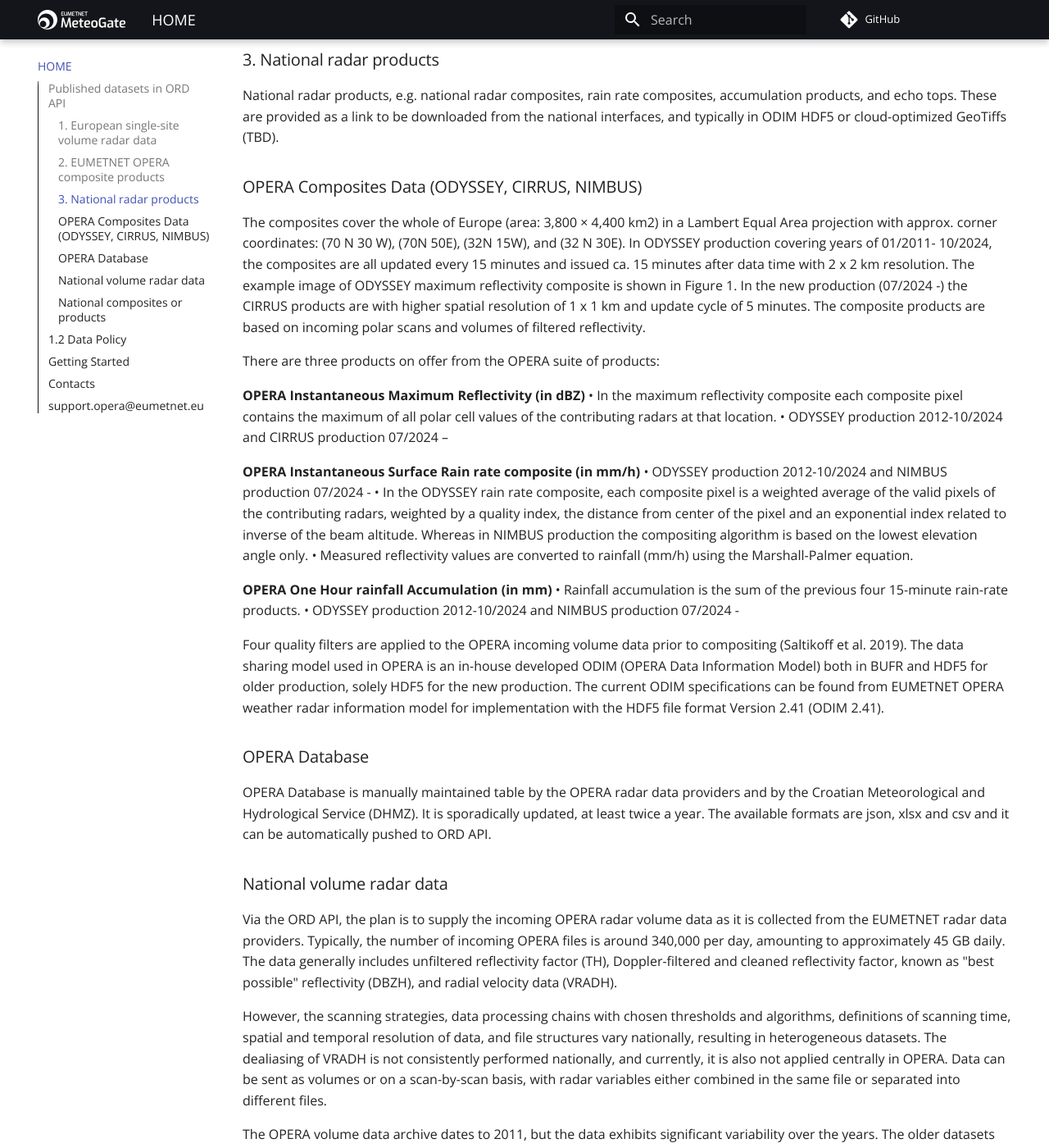
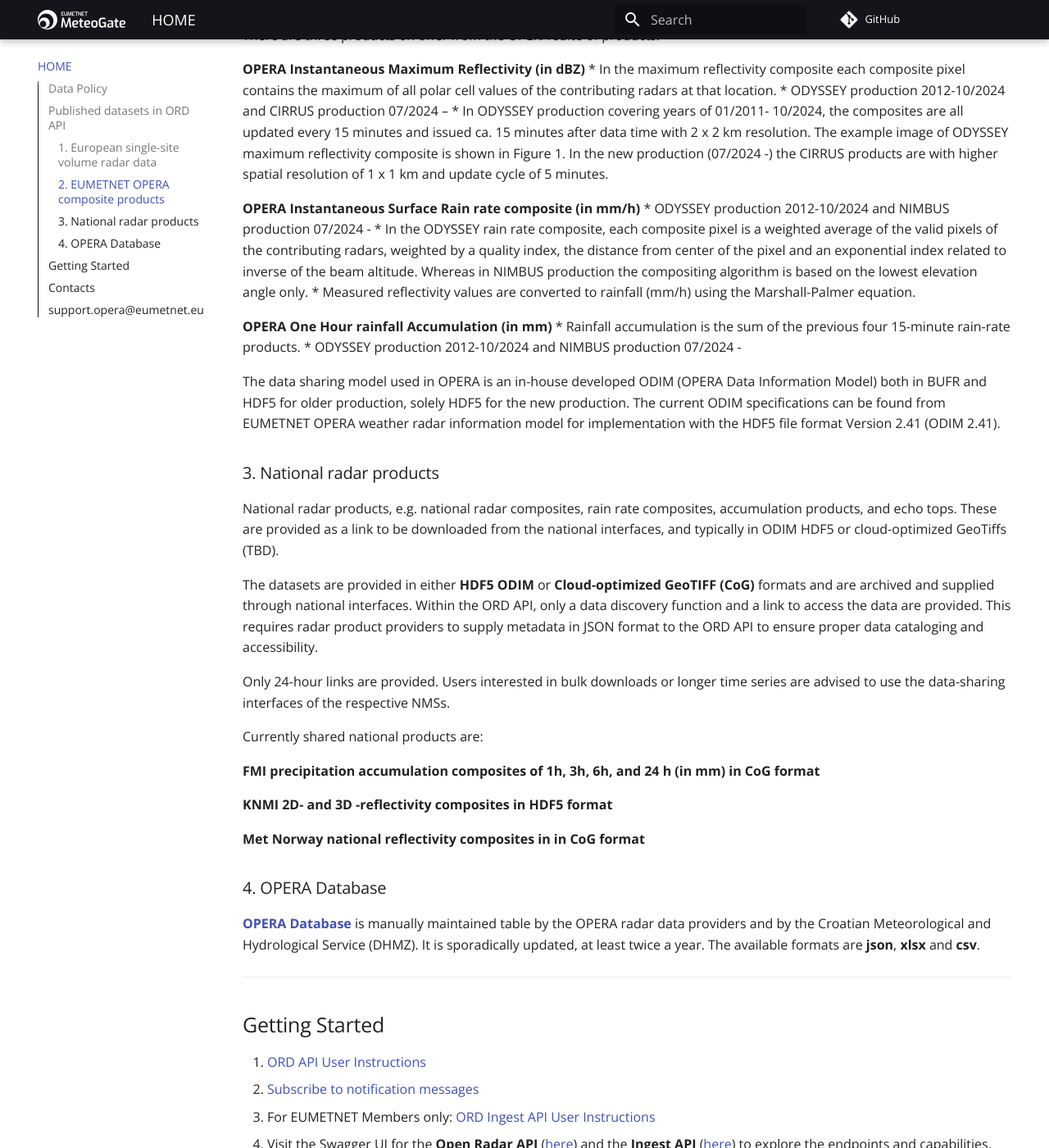
Before and after one commit to EUMETNET/openradardata-documentation, an MkDocs documentation site: the page built from docs/1-ORD-API-overview.md, in a window 1280 px wide and 1400 px high, scrolled down 2199 px. Shown: the whole window at 82% size. Built offline with MkDocs 1.6.1 and Material for MkDocs 9.7.7, drawn with Linux system fonts in a browser that asks for light colours; comment, search, counter and statistics services are not loaded; some of the changed text lies outside the part shown.

Commit message:
Update 1-ORD-API-overview.md

```diff
--- a/docs/1-ORD-API-overview.md
+++ b/docs/1-ORD-API-overview.md
@@ -1,6 +1,6 @@
 # 1. Overview
 
-The **Open Radar Data (ORD) API** is a service, which provides access to EUMETNET OPERA weather radar data and products and to links of a selection of national weather radar products.
+The **Open Radar Data (ORD) API** is a service, which provides access to EUMETNET OPERA weather radar data and products and to links of a selection of national weather radar products. The **ORD API** enables users to access radar data for visualization, analysis, and integration into other systems.
 
 **ORD API** was developed within the EU- and EUMETNET-funded [RODEO project](https://rodeo-project.eu/), which created a user interface and Application Programming Interfaces (APIs) for accessing meteorological datasets designated as High Value Datasets (HVDs) under the EU Implementing Regulation (EU) 2023/138 of the EU Open Data Directive (EU) 2019/1024. This project is also in line with WMO WIS 2.0 strategy.
 
@@ -8,13 +8,23 @@
 
 The ORD API can be reached via **MeteoGate** which is a ‘One-Stop Shop’ for meteorological and hydrological products and data (more information can be found in [MeteoGate](https://meteogate.eu/)).
 
-The **ORD API** enables users to access radar data for visualization, analysis, and integration into other systems. For EUMETNET Members, the **Ingest API** focuses on data ingestion, allowing EUMETNET Members to provide local stored data (ODIM, GeoTIFF) references.
+For EUMETNET Members, the **Ingest API** focuses on data ingestion, allowing EUMETNET Members to provide local stored data (ODIM, GeoTIFF) references.
 
 Currently, the ORD API store the latest 24-h radar data and products. The archive system will be implemented in later stage (TBD).
 
 The software [Open Radar Data API](https://radar.meteogate.eu/api/) and the related [Open Radar Data Ingest API](https://radar.meteogate.eu/ingest/) are located at [European Weather Cloud](https://europeanweather.cloud/).
 
 The EUMETNET OPERA datasets in 24-cache are available at the S3 Bucket [openradar-24h](https://s3.waw3-1.cloudferro.com/openradar-24h/). The **ORD API** is also available from [meteogate.eu](https://api.meteogate.eu/ord/edr).
+
+## Data Policy
+In EUMETNET OPERA, volume radar data remains the property of the radar data provider. Therefore, the provider has the authority to define the conditions under which the data can be distributed from OPERA or whether it is restricted for the exclusive use of EUMETNET Members. Before radar data is ingested into the **ORD API** in EWC and stored in S3 buckets, any data without the necessary authorization is excluded and are not supplied.
+
+Most OPERA Members have agreed to share their data, with most opting for the CC BY 4.0 license with some exceptions to the used license.
+
+The property rights of OPERA composite products are held by EUMETNET, which has decided to distribute these products under the CC BY 4.0 license.
+
+For the national products the national practices are applied and these should be stated in the metadata.
+
 
 ---
 
@@ -26,14 +36,18 @@
   * Doppler-filtered and cleaned reflectivity factor, known as the “best possible” reflectivity (DBZH)
   * radial velocity data (VRADH)
 
-Currently, EUMETNET OPERA does not exchange dual-polarisation data. These are planned for inclusion in the coming years within the OPERA data exchange, after which they will also be supplied through the ORD API.
+Currently, EUMETNET OPERA **does not exchange dual-polarisation data**. These are planned for inclusion in the coming years within the OPERA data exchange, after which they will also be supplied through the ORD API.
 
 The data are provided in **ODIM BUFR** format for older datasets and in **ODIM HDF5** format for more recent ones. Some encoders or links to encoders are planned (TBD), for example [xradar](https://github.com/openradar/xradar). **[ODIM](https://eumetnet.eu/wp-content/uploads/2021/07/ODIM_H5_v2.4.pdf)** data model versions 2.0 to 2.4 have been used, noting that these versions are not always backward compatible.
 
 It should be noted that scanning strategies, data-processing chains (including thresholds and algorithms), definitions of scan time, spatial and temporal resolution, and file structures vary between OPERA Members, resulting in heterogeneous datasets. Dealiasing of VRADH is not performed consistently at the national level, and is currently not applied centrally within OPERA. Data may be transmitted either as full volumes or on a scan-by-scan basis, with radar variables either combined in a single file or distributed across multiple files.
 
+Not all OPERA Members are part of the EU and therefore are not bound by the HVD regulation. As a result, not all OPERA Members share their data via the ORD API. In addition, some EU Member States have chosen not to use the ORD API and have instead developed their own interfaces, while others use both the ORD API and their national solutions.
+
 ### 2. EUMETNET OPERA composite products
 **OPERA composite products (provided by OPERA production called ODYSSEY, CIRRUS, and NIMBUS)** are available both as a 24-hour rolling cache and as a long-term archive dating back to 2012 (TBD). These products are provided by the EUMETNET OPERA programme in ODIM HDF5 and cloud-optimized GeoTIFF formats (TBD).  The composite products are based on incoming polar scans and volumes of filtered reflectivity. The composites cover the whole of Europe (area: 3,800 × 4,400 km2) in a Lambert Equal Area projection with approx. corner coordinates: (70 N 30 W), (70N 50E), (32N 15W), and (32 N 30E).
+
+Four quality filters are applied to the OPERA incoming volume data prior to compositing [(Saltikoff et al. 2019)](https://www.mdpi.com/478188). The national radar data providers can choose whether these filters are applied to their radar data.
 
 There are three products on offer from the OPERA suite of products:
 
@@ -51,73 +65,25 @@
  * Rainfall accumulation is the sum of the previous four 15-minute rain-rate products.
  * ODYSSEY production 2012-10/2024 and NIMBUS production 07/2024 -
 
-Four quality filters are applied to the OPERA incoming volume data prior to compositing (Saltikoff et al. 2019). The data sharing model used in OPERA is an in-house developed ODIM (OPERA Data Information Model) both in BUFR and HDF5 for older production, solely HDF5 for the new production. The current ODIM specifications can be found from EUMETNET OPERA weather radar information model for implementation with the HDF5 file format Version 2.41 (ODIM 2.41).
-
+ The data sharing model used in OPERA is an in-house developed ODIM (OPERA Data Information Model) both in BUFR and HDF5 for older production, solely HDF5 for the new production. The current ODIM specifications can be found from EUMETNET OPERA weather radar information model for implementation with the HDF5 file format Version 2.41 (ODIM 2.41).
 
 ### 3. National radar products
 National radar products, e.g. national radar composites, rain rate composites, accumulation products, and echo tops. These are provided as a link to be downloaded from the national interfaces, and typically in ODIM HDF5 or cloud-optimized GeoTiffs (TBD).
 
+The datasets are provided in either **HDF5 ODIM** or **Cloud-optimized GeoTIFF (CoG)** formats and are archived and supplied through national interfaces. Within the ORD API, only a data discovery function and a link to access the data are provided. This requires radar product providers to supply metadata in JSON format to the ORD API to ensure proper data cataloging and accessibility.
 
-
-### OPERA Composites Data (ODYSSEY, CIRRUS, NIMBUS)
-The composites cover the whole of Europe (area: 3,800 × 4,400 km2) in a Lambert Equal Area projection with approx. corner coordinates: (70 N 30 W), (70N 50E), (32N 15W), and (32 N 30E). In ODYSSEY production covering years of 01/2011- 10/2024, the composites are all updated every 15 minutes and issued ca. 15 minutes after data time with 2 x 2 km resolution. The example image of ODYSSEY maximum reflectivity composite is shown in Figure 1. In the new production (07/2024 -) the CIRRUS products are with higher spatial resolution of 1 x 1 km and update cycle of 5 minutes. The composite products are based on incoming polar scans and volumes of filtered reflectivity.
-
-There are three products on offer from the OPERA suite of products:
-
-**OPERA Instantaneous Maximum Reflectivity (in dBZ)**
-•	In the maximum reflectivity composite each composite pixel contains the maximum of all polar cell values of the contributing radars at that location.
-•	ODYSSEY production 2012-10/2024 and CIRRUS production 07/2024 –
-
-**OPERA Instantaneous Surface Rain rate composite (in mm/h)**
-•	ODYSSEY production 2012-10/2024 and NIMBUS production 07/2024 -
-•	In the ODYSSEY rain rate composite, each composite pixel is a weighted average of the valid pixels of the contributing radars, weighted by a quality index, the distance from center of the pixel and an exponential index related to inverse of the beam altitude. Whereas in NIMBUS production the compositing algorithm is based on the lowest elevation angle only.
-•	Measured reflectivity values are converted to rainfall (mm/h) using the Marshall-Palmer equation.
-
-**OPERA One Hour rainfall Accumulation (in mm)**
-•	Rainfall accumulation is the sum of the previous four 15-minute rain-rate products.
-•	ODYSSEY production 2012-10/2024 and NIMBUS production 07/2024 -
-
-Four quality filters are applied to the OPERA incoming volume data prior to compositing (Saltikoff et al. 2019). The data sharing model used in OPERA is an in-house developed ODIM (OPERA Data Information Model) both in BUFR and HDF5 for older production, solely HDF5 for the new production. The current ODIM specifications can be found from EUMETNET OPERA weather radar information model for implementation with the HDF5 file format Version 2.41 (ODIM 2.41).
-
-### OPERA Database
-OPERA Database is manually maintained table by the OPERA radar data providers and by the Croatian Meteorological and Hydrological Service (DHMZ). It is sporadically updated, at least twice a year. The available formats are json, xlsx and csv and it can be automatically pushed to ORD API.
-
-### National volume radar data
-Via the ORD API, the plan is to supply the incoming OPERA radar volume data as it is collected from the EUMETNET radar data providers. Typically, the number of incoming OPERA files is around 340,000 per day, amounting to approximately 45 GB daily. The data generally includes unfiltered reflectivity factor (TH), Doppler-filtered and cleaned reflectivity factor, known as "best possible" reflectivity (DBZH), and radial velocity data (VRADH).
-
-However, the scanning strategies, data processing chains with chosen thresholds and algorithms, definitions of scanning time, spatial and temporal resolution of data, and file structures vary nationally, resulting in heterogeneous datasets. The dealiasing of VRADH is not consistently performed nationally, and currently, it is also not applied centrally in OPERA. Data can be sent as volumes or on a scan-by-scan basis, with radar variables either combined in the same file or separated into different files.
-
-The OPERA volume data archive dates to 2011, but the data exhibits significant variability over the years. The older datasets can be quite different from the newer ones. The ODIM standard has been followed since the inception of OPERA volume data exchange; older datasets are usually in BUFR format, while newer ones are in HDF5. ODIM data format model versions 2.0 to 2.4 have been applied, but these are not always backward compatible. Due to computational resource constraints, the plan for ORD supply does not include converting the older radar datasets to HDF5 or newer versions of ODIM; this conversion is left to the users. Some encoders or links to encoders are planned to be provided.
-
-Not all countries are part of the EU and are therefore not bound by the HVD regulation. As a result, not all OPERA members share their data via the ORD API. Additionally, some EU member states have chosen not to use the ORD API, opting instead to develop their own interfaces, while others use both the ORD API and their national solutions. Currently, six NMSs have declined to supply their data via the ORD API.
-
-
-### National composites or products
-During the design phase, the WP6 working group proposed incorporating a demonstration of national products into the API development to support National Meteorological Services (NMSs) in complying with the HVD Implementation Act requirements. These products are handled differently in both back-end processing and data supply of ORD API compared to OPERA datasets, composites, and radar volumes.
-
-The demonstration of national products includes only specific product types, such as reflectivity, rain rate, and accumulation composites, vertical wind profiles, and echo tops. The datasets are provided in either HDF5 ODIM or Cloud-optimized GeoTIFF (CoG) formats and are archived and supplied through national interfaces. Within the ORD API, only a data discovery function and a link to access the data are provided. This requires radar product providers to supply metadata in JSON format to the ORD API to ensure proper data cataloging and accessibility.
+Only 24-hour links are provided. Users interested in bulk downloads or longer time series are advised to use the data-sharing interfaces of the respective NMSs.
 
 Currently shared national products are:
 
 **FMI precipitation accumulation composites of 1h, 3h, 6h, and 24 h (in mm) in CoG format**
-•	FMI has an open data policy where the data and products are stored in AWS (Amazon Web Services) S3 buckets
-•	The JSON files ingested to ORD API include the link to AWS S3 location
 
 **KNMI 2D- and 3D -reflectivity composites in HDF5 format**
-•	KNMI has an open data policy where the data and products are stored in AWS S3 buckets but with the dedicated API key
 
 **Met Norway national reflectivity composites in in CoG format**
-•	MET Norway has an open data policy where radar data is stored in an open API using a local OGC Stac implementation for sharing the datafiles. Data is produced in CoG format to demonstrate the use of GeoWeb as a map tool for showing the data. The functionality of MeteoGate running on GeoWeb has not yet been finalized.
-•	The JSON files ingested to ORD API include the link to the STAC API
 
-
-## 1.2 Data Policy
-In OPERA, volume radar data remains the property of the radar data provider. Therefore, the provider has the authority to define the conditions under which the data can be distributed from OPERA or whether it is restricted for the exclusive use of EUMETNET Members. Before radar data is ingested into the EWC and stored in S3 buckets, any data without the necessary authorization is excluded and not archived in EWC.
-
-A survey was conducted to assess the rights to share data via the ORD API and determine the applicable licensing terms. Most OPERA Members have agreed to share their data, with most opting for the CC BY 4.0 license.
-
-
-
+### 4. OPERA Database
+**[OPERA Database](https://eumetnet.eu/wp-content/themes/aeron-child/observations-programme/current-activities/opera/database/OPERA_Database/index.html)** is manually maintained table by the OPERA radar data providers and by the Croatian Meteorological and Hydrological Service (DHMZ). It is sporadically updated, at least twice a year. The available formats are **json**, **xlsx** and **csv**.
 
 ---
 ## Getting Started
@@ -133,8 +99,3 @@
 ## Contacts
 support.opera@eumetnet.eu
 ---
-
-
-The property rights of OPERA composite products are held by EUMETNET, which has decided to distribute these products under the CC BY 4.0 license.
-
-Each NMS independently defines the property rights and licensing terms for its radar data. This information is communicated through MQTT messages. All data are accompanied by the appropriate license information, accessible via the ORD API or MQTT streams. License details are automatically included either in the files and metadata ingested into the system or via an authorization table managed by OPERA.
```
